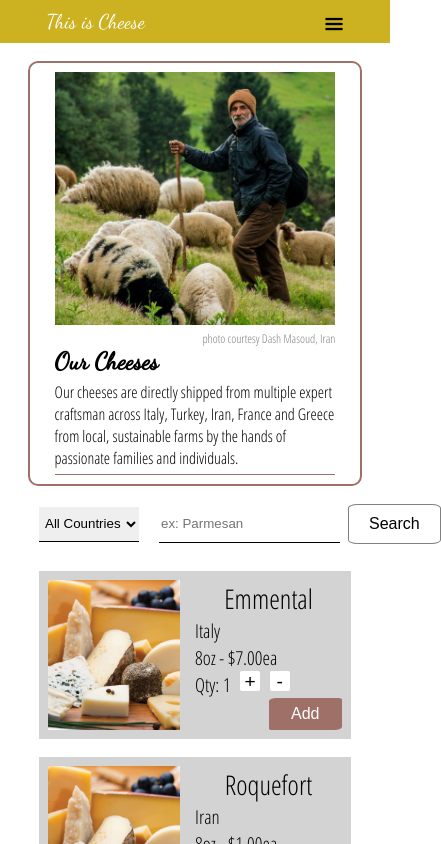
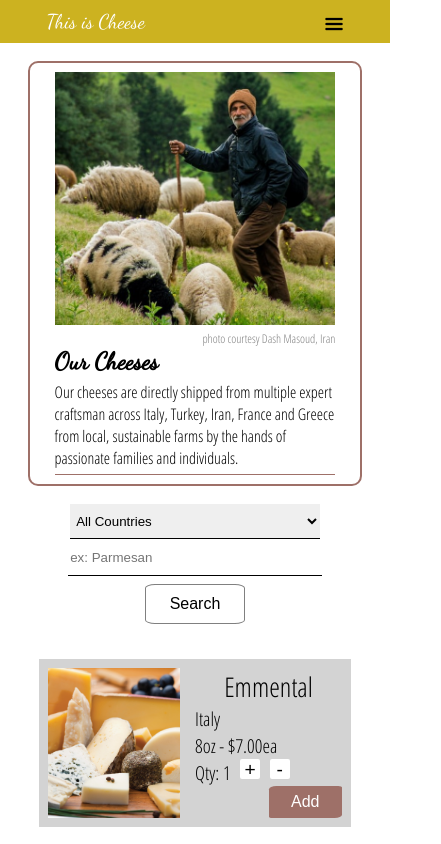
Before and after one commit to sandramkimball/AngularPractice, an Angular app in the folder angularsite/: page /cheese in a window 390 px wide. Shown: the top 844 px of the page, 441 px wide, since content can reach past the window. Built offline with nearby package versions, Linux system fonts and the light colour scheme.

Commit message:
added media query to new search box

```diff
--- /dev/null
+++ b/angularsite/src/app/cheese/card/card.component.html
@@ -0,0 +1 @@
+<p>card works!</p>
--- a/angularsite/src/app/cheese/cheese.component.html
+++ b/angularsite/src/app/cheese/cheese.component.html
@@ -20,7 +20,7 @@
         <option value="Spain">Spain</option>
         <option value="Turkey">Turkey</option>
     </select>
-    <input type="text" [(ngModel)]="searchTerm" (submit)="onSearch()" placeholder="ex: Parmesan">
+    <input type="text" [(ngModel)]="searchTerm" (ngSubmit)="onSearch()" placeholder="ex: Parmesan">
     <button type="submit" (click)="onSearch()" class='search-btn'>Search</button>
 </div>
 
--- a/angularsite/src/app/cheese/cheese.component.scss
+++ b/angularsite/src/app/cheese/cheese.component.scss
@@ -196,6 +196,9 @@ ul{
 }
 
 @media (max-width: 550px){
+    div{
+        width: 95%;
+    }
     .cheese-banner{
         height: 100%;
         flex-direction: column-reverse;
@@ -209,6 +212,19 @@ ul{
     }
 }
 
+@media (max-width: 500px){
+    .search-box{
+        flex-direction: column !important;
+        input, select{
+            width: 80%;
+            margin: 0 auto;
+        };
+        button{
+            margin: .5em auto
+        }
+    }
+}
+
 @media (max-width: 350px){
     ul{
         width: 90%;
--- a/angularsite/src/app/cheese/cheese.component.ts
+++ b/angularsite/src/app/cheese/cheese.component.ts
@@ -9,6 +9,7 @@ import { CartService } from '../services/cart.service';
 })
 export class CheeseComponent implements OnInit {
   @Input() cart = [];
+
   // this is the control
   cheese: Array<any> = [];
   // this is filtered/mapped for display
@@ -23,8 +24,10 @@ export class CheeseComponent implements OnInit {
 
   ngOnInit(){
     this.cart = this._cartService.cart;
+    // this._http.getCheese().subscribe(res => this.cheese = res);
     this.cheese = this._http.getCheese();
     this.searchResults = this._http.getCheese();
+    console.log(this.cheese)
   }
 
   // add item to cart
```
Also changed, not shown: angularsite/src/app/cheese/card/card.component.ts (added, +15 -0 lines), angularsite/src/app/cheese/card/card.component.scss (added), 1 other file (tests, documents, lock files or other folders).
